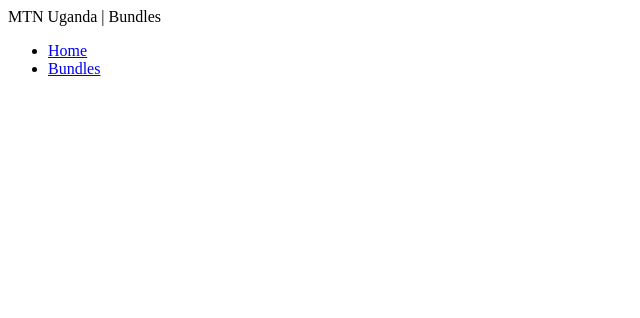
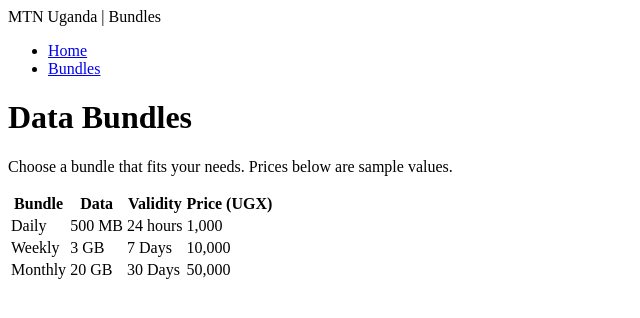
Before and after one commit to Patrickodida/mtn-uganda-webpage, a plain HTML site: page bundles.html in a window 1280 px wide. Shown: the whole page, without its empty margins (0-640 px from the left). Drawn offline with Linux system fonts and the light colour scheme.

Commit message:
Bundles Page - Add Main Section with heading, paragraph, and a table showing data bundles MTN Uganda offers to its customers

```diff
--- a/bundles.html
+++ b/bundles.html
@@ -16,8 +16,19 @@
             </ul>
         </nav>
     </header>
-    <main>
-
+    <main class="bundles">
+        <h1>Data Bundles</h1>
+        <p>Choose a bundle that fits your needs. Prices below are sample values.</p>
+        <table>
+            <thead>
+                <tr><th>Bundle</th><th>Data</th><th>Validity</th><th>Price (UGX)</th></tr>
+            </thead>
+            <tbody>
+                <tr><td>Daily</td><td>500 MB</td><td>24 hours</td><td>1,000</td></tr>
+                <tr><td>Weekly</td><td>3 GB</td><td>7 Days</td><td>10,000</td></tr>
+                <tr><td>Monthly</td><td>20 GB</td><td>30 Days</td><td>50,000</td></tr>
+            </tbody>
+        </table>
     </main>
     <footer>
 
```
